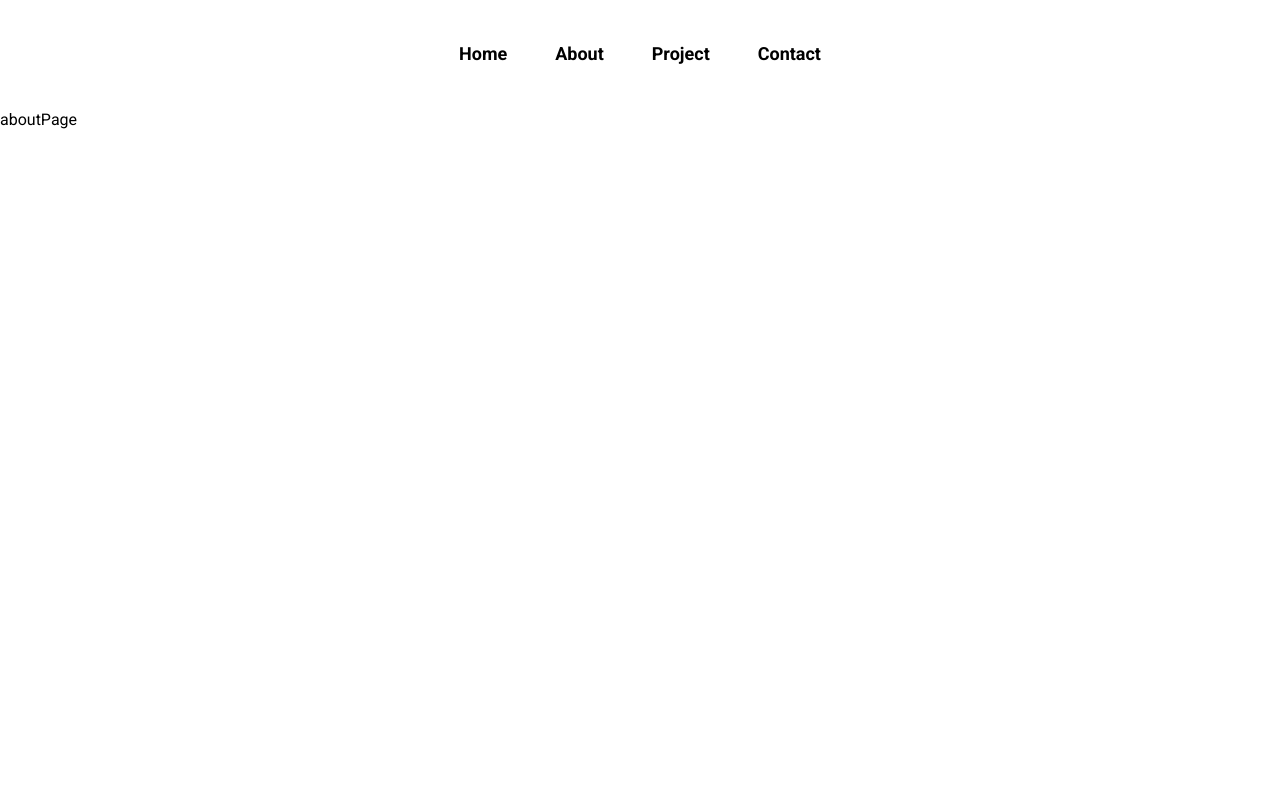
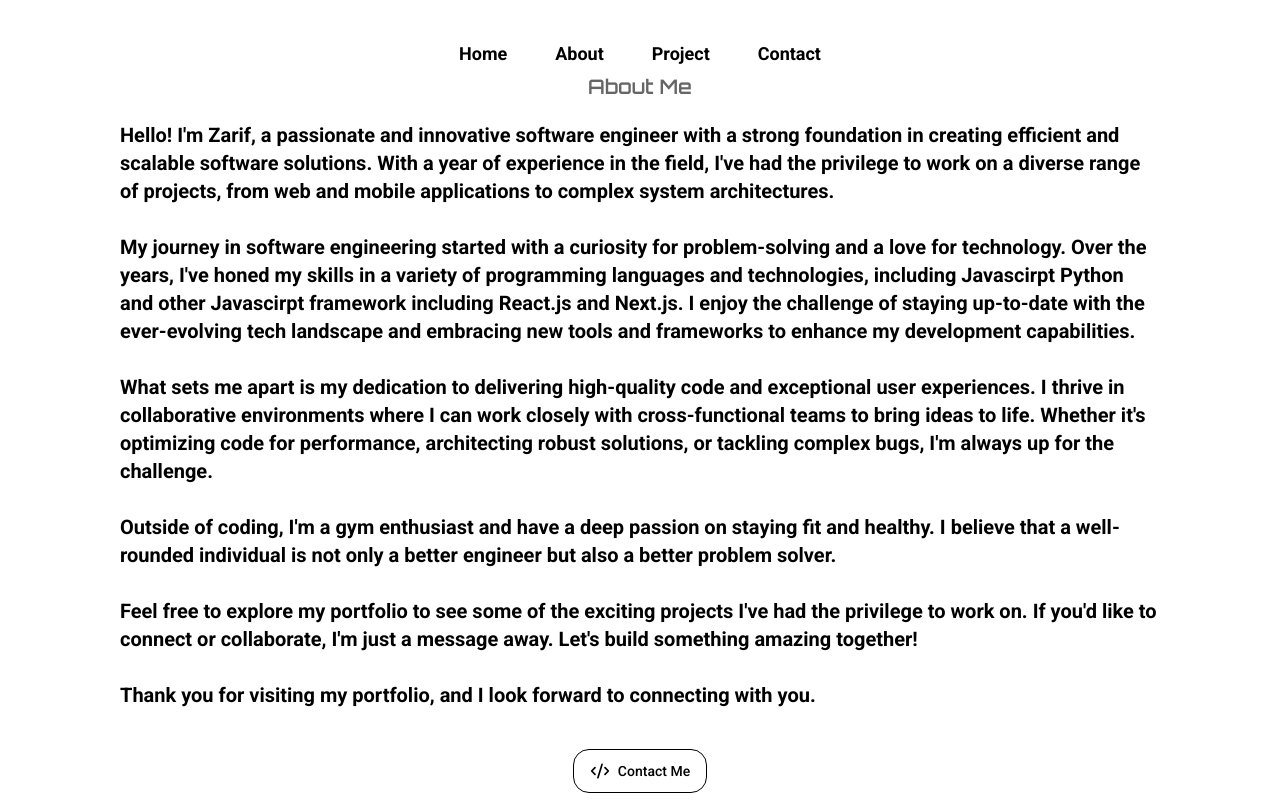
Before and after one commit to NotZarifGithub/portfolio, a Next.js app: page /about in a window 1280 px wide. Shown: the top 800 px of the page. Built offline with nearby package versions, Linux system fonts and the light colour scheme.

Commit message:
about page done

```diff
--- a/src/app/about/page.jsx
+++ b/src/app/about/page.jsx
@@ -1,8 +1,75 @@
-import React from 'react'
+import { Orbitron } from "next/font/google"
+import { Button } from '@/components/ui/button'
+import { Code2 } from 'lucide-react'
+
+// FONT FOR ABOUT ME TITLE
+const orbitron = Orbitron({
+  weight: ['400', '500', '600', '700', '800', '900'],
+  subsets: ['latin']
+})
 
 const aboutPage = () => {
   return (
-    <div className="h-[calc(100vh-20px)] md:h-[calc(100vh-30px)] lg:h-[calc(100vh-40px)]">aboutPage</div>
+    <section className={`h-[calc(100vh-60px)] md:h-[calc(100vh-90px)] lg:h-[calc(100vh-110px)] max-w-[1100px] m-auto px-[30px] flex justify-center items-center`}>
+
+      {/* MAIN CONTENT */}
+      <div>
+        <div className={`${orbitron.className} text-base md:text-xl font-semibold text-black/60 pb-[10px] md:pb-[20px] text-center`}>
+          <h1>
+            About Me
+          </h1>
+        </div>
+        <div className="text-xs font-semibold md:text-lg lg:text-xl">
+          <p>
+          Hello! I'm Zarif, a passionate and innovative software engineer with a strong foundation in creating
+          efficient and scalable software solutions. With a year of experience in the field, I've had the privilege
+          to work on a diverse range of projects, from web and mobile applications to complex system architectures.
+          </p>
+          <br />
+          <p>
+          My journey in software engineering started with a curiosity for problem-solving and a love for technology. Over
+          the years, I've honed my skills in a variety of programming languages and technologies, including
+          Javascirpt Python and other Javascirpt framework including React.js and Next.js. I enjoy the challenge of staying up-to-date
+          with the ever-evolving tech landscape and embracing new tools and frameworks to enhance my development capabilities.
+          </p>
+          <br />
+          <p>
+          What sets me apart is my dedication to delivering high-quality code and exceptional user experiences. I thrive
+          in collaborative environments where I can work closely with cross-functional teams to bring ideas to life.
+          Whether it's optimizing code for performance, architecting robust solutions, or tackling complex bugs, I'm
+          always up for the challenge.
+          </p>
+          <br />
+          <p>
+          Outside of coding, I'm a gym enthusiast and have a deep passion on staying fit and healthy. I believe that a
+          well-rounded individual is not only a better engineer but also a better problem solver.
+          </p>
+          <br />
+          <p>
+          Feel free to explore my portfolio to see some of the exciting projects I've had the privilege to work on.
+          If you'd like to connect or collaborate, I'm just a message away. Let's build something amazing together!
+          </p>
+          <br />
+          <p>
+          Thank you for visiting my portfolio, and I look forward to connecting with you.
+          </p>
+        </div>
+
+        {/* SHADCN UI BUTTON */}
+        <div className='flex items-center justify-center py-[40px] hover:scale-125 transition duration-500 ease-in-out'>
+          <Button
+            variant="outline"
+            size="lg"
+            className='px-4 py-2 transition duration-500 ease-in-out border rounded-2xl hover:scale-125'
+          >
+            <Code2
+              className='w-5 h-5 mr-2'
+            />
+              Contact Me
+          </Button>
+        </div>
+      </div>
+    </section>
   )
 }
 
--- a/src/app/page.jsx
+++ b/src/app/page.jsx
@@ -3,7 +3,6 @@ import Image from 'next/image'
 import { Dela_Gothic_One, Orbitron } from 'next/font/google'
 import { Button } from '@/components/ui/button'
 import { Code2 } from 'lucide-react'
-import { buttonVariants } from "@/components/ui/button"
 
 // FONT FOR MAIN CONTENT
 const DGO = Dela_Gothic_One({
@@ -52,7 +51,7 @@ export default function Home() {
   ]
 
   return (
-    <main className={`h-[calc(100vh-20px)] md:h-[calc(100vh-30px)] lg:h-[calc(100vh-40px)] max-w-[1100px] m-auto px-[30px]`}>
+    <main className={`h-[calc(100vh-60px)] md:h-[calc(100vh-90px)] lg:h-[calc(100vh-110px)] max-w-[1100px] m-auto px-[30px]`}>
       <section>
         <div className='py-[20px]'>
 
--- a/src/components/common/Footer.jsx
+++ b/src/components/common/Footer.jsx
@@ -77,14 +77,14 @@ const footer = () => {
             key={item.id}
             className={`flex flex-col py-6 text-center md:text-start md:w-[200px] lg:w-[300px] ${item.id === 2 || item.id === 3 ? "items-center" : ""}`}
           >
-            <h1 className="text-black/60 cursor-default">
+            <h1 className="cursor-default text-black/60">
               {item.title}
             </h1>
             {item.option.map(item => (
               <Link
                 key={item.id}
                 href={item.href}
-                className="hover:border-b transition-transform border-black"
+                className="transition-transform border-black hover:border-b"
               >
                 {item.title}
               </Link>
--- a/src/components/feature/ChangingText.jsx
+++ b/src/components/feature/ChangingText.jsx
@@ -14,11 +14,11 @@ const orbitron = Orbitron({
 const ChangingText = ({ text }) => {
 
   // TITLE CAREER
-  const changingTexts = ["Software Engineer", "Full-Stack Developer", "Indie Hacker"];
+  const changingTexts = ["Software Engineer", "Full-Stack Developer", "Indie Hacker", "Web Developer", ];
 
   const [currentIndex, setCurrentIndex] = useState(0);
 
-  // USING USEEFFECT TO CONSTANTLY CHANGE "TITLE CARRER"
+  // USING USEEFFECT TO LOOP THROUGH THE ARRAY"
   useEffect(() => {
     const interval = setInterval(() => {
       setCurrentIndex((prevIndex) => (prevIndex + 1) % changingTexts.length);
```
